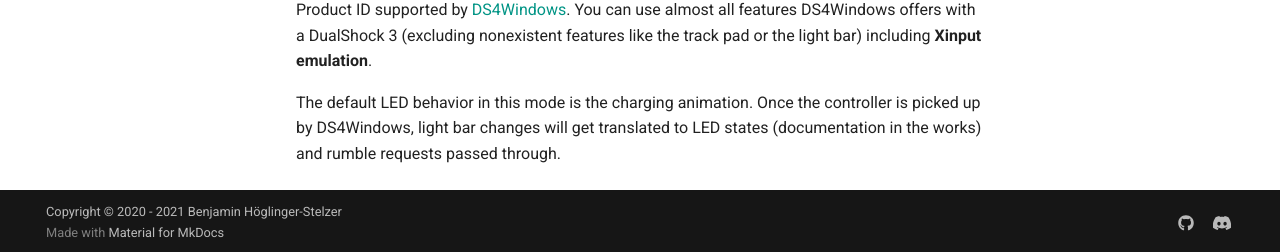
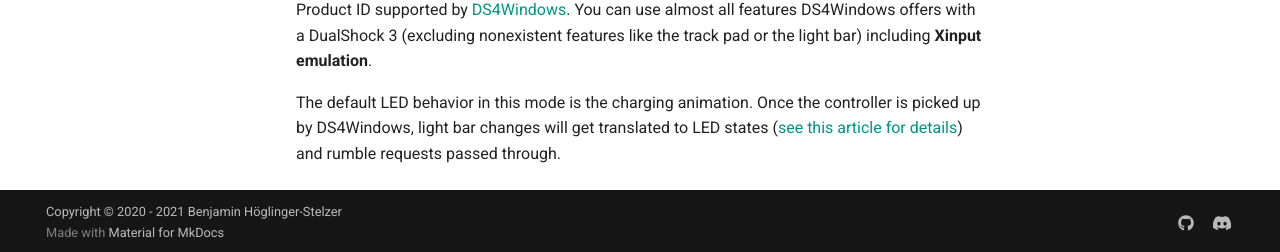
Before and after one commit to nefarius/ViGEm.github.io, an MkDocs documentation site: the page built from docs/projects/DsHidMini/HID-Device-Modes-Explained.md, in a window 1280 px wide and 900 px high, scrolled down 1512 px. Shown: the part 645-897 px from the top of the window. Built offline with MkDocs 1.6.1 and Material for MkDocs 9.7.7, drawn with Linux system fonts in a browser that asks for light colours; comment, search, counter and statistics services are not loaded.

Commit message:
Updated link to existing article

```diff
--- a/docs/projects/DsHidMini/HID-Device-Modes-Explained.md
+++ b/docs/projects/DsHidMini/HID-Device-Modes-Explained.md
@@ -48,4 +48,4 @@ The default LED behavior in this mode is the charging animation. If a compatible
 
 **DualShock 4** mode. In this mode, the driver emulates a DualShock 4 with an artificial Vendor & Product ID supported by [DS4Windows](https://github.com/Ryochan7/DS4Windows/). You can use almost all features DS4Windows offers with a DualShock 3 (excluding nonexistent features like the track pad or the light bar) including **Xinput emulation**.
 
-The default LED behavior in this mode is the charging animation. Once the controller is picked up by DS4Windows, light bar changes will get translated to LED states (documentation in the works) and rumble requests passed through.
+The default LED behavior in this mode is the charging animation. Once the controller is picked up by DS4Windows, light bar changes will get translated to LED states ([see this article for details](./DS4-Mode-User-Guide)) and rumble requests passed through.
```
